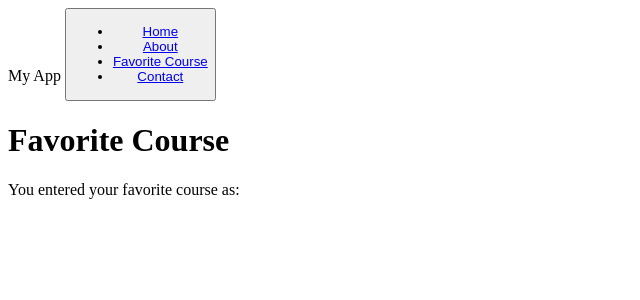
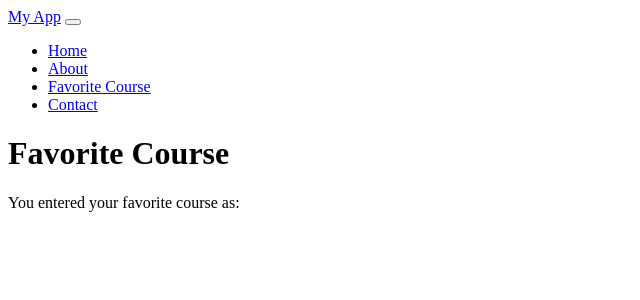
Before and after one commit to Mbush1x/helloWorld, a Flask app: page /favorite-course in a window 1280 px wide. Shown: the top 300 px of the page, without its empty margins (0-640 px from the left). Run offline with Flask 3, Linux system fonts and the light colour scheme.

Commit message:
fixing errors in button element

```diff
--- a/templates/base.html
+++ b/templates/base.html
@@ -9,8 +9,11 @@
 <!--Navigation-->
     <div class="container">
         <nav class="navbar navbar-expand-lg navbar-light bg-light">
-            <a class="navbar-brand" >My App</a>
-            <button class="collapse navbar-collapse" id="navbarSupportedContent">
+            <a class="navbar-brand" href="#">My App</a>
+            <button class="navbar-toggler" type="button" data-toggle="collapse" data-target="#navbarSupportedContent" aria-controls="navbarSupportedContent" aria-expanded="false" aria-label="Toggle navigation">
+                <span class="navbar-toggler-icon"></span>
+            </button>
+            <div class="collapse navbar-collapse" id="navbarSupportedContent">
                 <ul class="navbar-nav mr-auto">
                     <li class="nav-item">
                         <a class="nav-link" href="/">Home</a>
@@ -25,7 +28,7 @@
                         <a class="nav-link" href="/contact">Contact</a>
                     </li>
                 </ul>
-            </button>
+            </div>
         </nav>
         {% block content %}
         {% endblock %}
```
